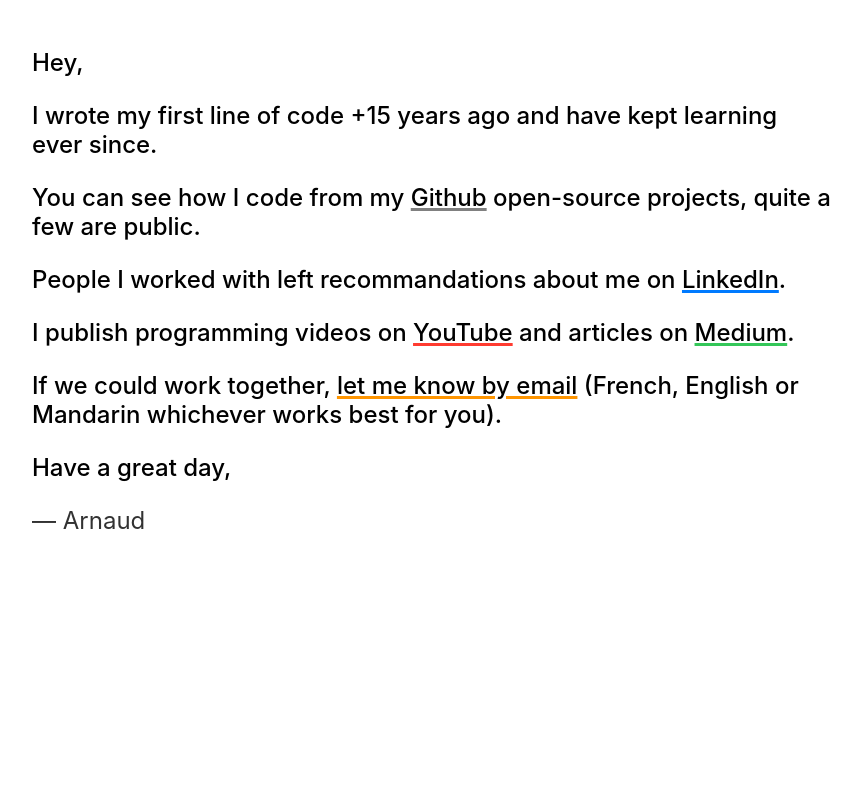
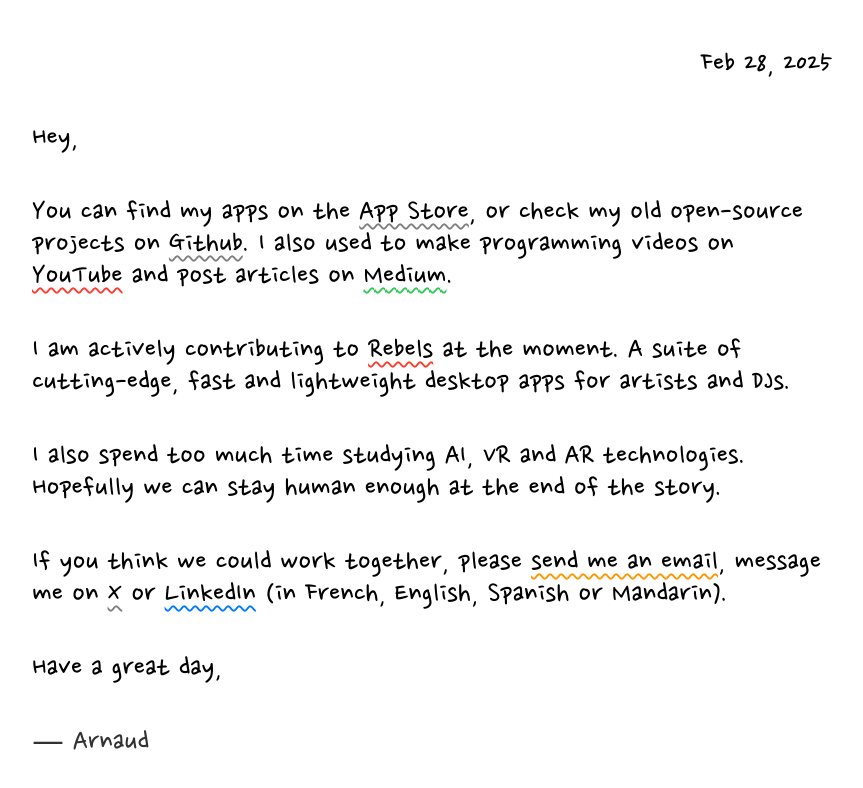
Before and after one commit to eveningkid/eveningkid.github.io, a website: page index.html in a window 1280 px wide. Shown: the whole page, without its empty margins (208-1071 px from the left). Drawn offline with Linux system fonts and the light colour scheme.

Commit message:
Update home page text and style

```diff
--- a/index.html
+++ b/index.html
@@ -2,40 +2,46 @@
 <html lang="en">
   <head>
     <meta charset="UTF-8" />
-    <meta
-      http-equiv="X-UA-Compatible"
-      content="IE=edge"
+    <meta http-equiv="X-UA-Compatible" content="IE=edge" />
+    <meta name="viewport" content="width=device-width, initial-scale=1.0" />
+    <title>@eveningkid</title>
+    <link rel="icon" type="image/x-icon" href="/favicon.ico" />
+    <link
+      href="https://fonts.googleapis.com/css2?family=Inter:wght@300;400;500&display=swap"
+      rel="stylesheet"
     />
-    <meta
-      name="viewport"
-      content="width=device-width, initial-scale=1.0"
+    <link rel="preconnect" href="https://fonts.googleapis.com" />
+    <link rel="preconnect" href="https://fonts.gstatic.com" crossorigin />
+    <link
+      href="https://fonts.googleapis.com/css2?family=Nanum+Pen+Script&display=swap"
+      rel="stylesheet"
     />
-    <title>@eveningkid</title>
     <style>
       body {
-        font-family: -apple-system,
-          BlinkMacSystemFont, 'Segoe UI', Roboto,
-          Oxygen, Ubuntu, Cantarell, 'Open Sans',
-          'Helvetica Neue', sans-serif;
+        font-family: "Nanum Pen Script", cursive;
+        font-weight: 400;
+        font-style: normal;
         width: 80%;
         max-width: 800px;
         margin: 3em auto;
       }
 
       p {
-        font-weight: 500;
-        font-size: x-large;
+        font-weight: 400;
+        font-size: 2rem;
+        line-height: 2rem;
+        padding-bottom: 10px;
       }
 
       a {
         color: inherit;
         font-weight: 500;
-        text-decoration-thickness: 3px;
-        transition: opacity 250ms;
+        text-decoration-thickness: 2px;
+        text-decoration-style: wavy;
       }
 
       a:hover {
-        opacity: 0.7;
+        text-decoration-thickness: 3px;
       }
 
       a.red {
@@ -63,6 +69,10 @@
         font-weight: normal;
       }
 
+      .date {
+        text-align: right;
+      }
+
       @media (prefers-color-scheme: dark) {
         body {
           background-color: black;
@@ -81,11 +91,7 @@
         }
 
         a.blue {
-          text-decoration-color: rgb(
-            10,
-            132,
-            255
-          );
+          text-decoration-color: rgb(10, 132, 255);
         }
 
         a.gray {
@@ -93,50 +99,32 @@
         }
 
         a.orange {
-          text-decoration-color: rgb(
-            255,
-            159,
-            10
-          );
+          text-decoration-color: rgb(255, 159, 10);
         }
       }
     </style>
   </head>
   <body>
+    <p class="date">Feb 28, 2025</p>
+
     <p>Hey,</p>
 
     <p>
-      I wrote my first line of code +15 years ago
-      and have kept learning ever since.
-    </p>
-
-    <p>
-      You can see how I code from my
+      You can find my apps on the
+      <a
+        class="gray"
+        target="_blank"
+        rel="noopener"
+        href="https://apps.apple.com/us/developer/arnaud-dellinger/id1439774555"
+        >App Store</a
+      >, or check my old open-source projects on
       <a
         class="gray"
         target="_blank"
         rel="noopener"
         href="https://github.com/eveningkid"
         >Github</a
-      >
-      open-source projects, quite a few are
-      public.
-    </p>
-
-    <p>
-      People I worked with left recommandations
-      about me on
-      <a
-        class="blue"
-        target="_blank"
-        rel="noopener"
-        href="https://linkedin.com/in/arnaud-dellinger"
-        >LinkedIn</a
-      >.
-    </p>
-
-    <p>
-      I publish programming videos on
+      >. I also used to make programming videos on
       <a
         class="red"
         target="_blank"
@@ -144,7 +132,7 @@
         href="https://www.youtube.com/c/eveningkid"
         >YouTube</a
       >
-      and articles on
+      and post articles on
       <a
         class="green"
         target="_blank"
@@ -155,15 +143,47 @@
     </p>
 
     <p>
-      If we could work together,
+      I am actively contributing to
+      <a
+        class="red"
+        target="_blank"
+        rel="noopener"
+        href="https://rebelsproductions.com"
+        >Rebels</a
+      >
+      at the moment. A suite of cutting-edge, fast and lightweight desktop apps
+      for artists and DJs.
+    </p>
+
+    <p>
+      I also spend too much time studying AI, VR and AR technologies. Hopefully
+      we can stay human enough at the end of the story.
+    </p>
+
+    <p>
+      If you think we could work together, please
       <a
         class="orange"
         rel="noopener"
         href="mailto:contact@eveningkid.com?subject=Contact"
-        >let me know by email</a
+        >send me an email</a
+      >, message me on
+      <a
+        class="gray"
+        target="_blank"
+        rel="noopener"
+        href="https://x.com/eveningkid"
+        >X</a
       >
-      (French, English or Mandarin whichever works
-      best for you).
+      or
+      <a
+        class="blue"
+        target="_blank"
+        rel="noopener"
+        href="https://linkedin.com/in/arnaud-dellinger"
+        >LinkedIn</a
+      >
+      (in French, English, Spanish or Mandarin).
     </p>
 
     <p>Have a great day,</p>
```
Also changed, not shown: favicon.ico (added).
